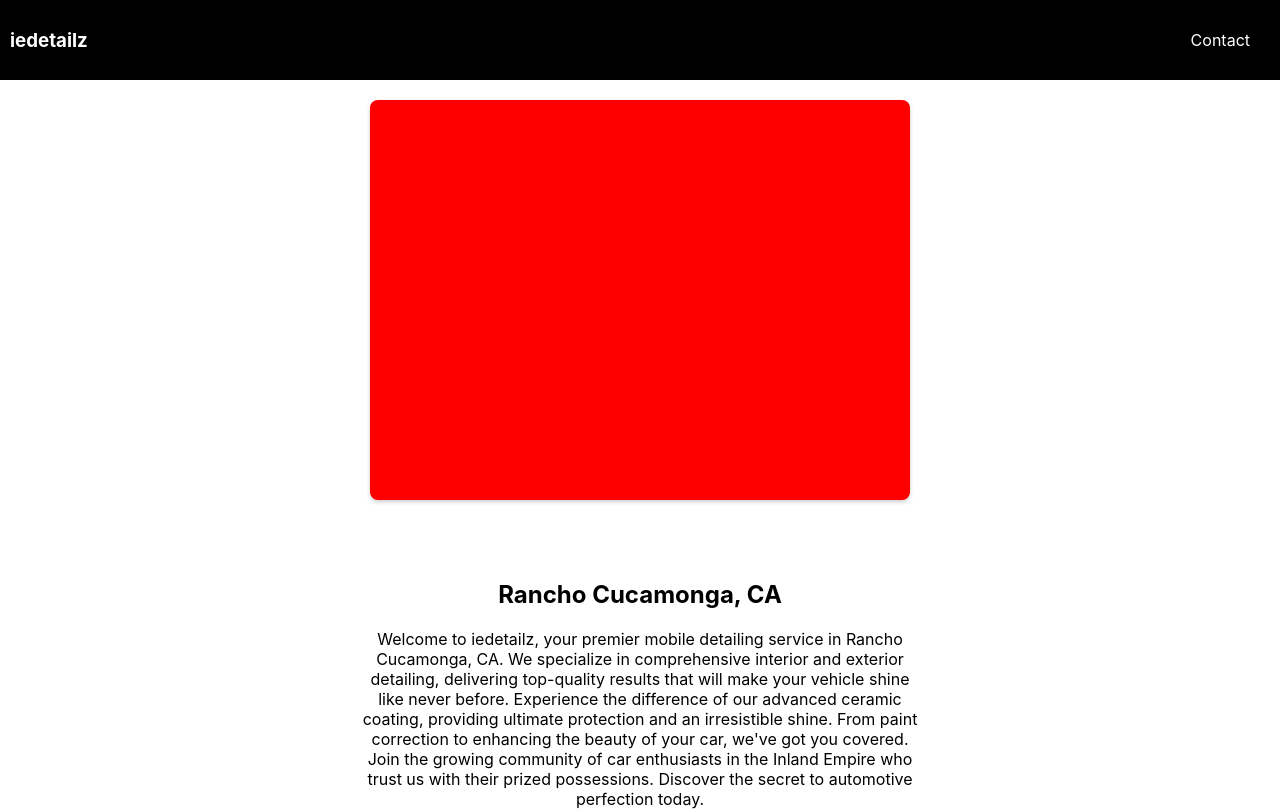
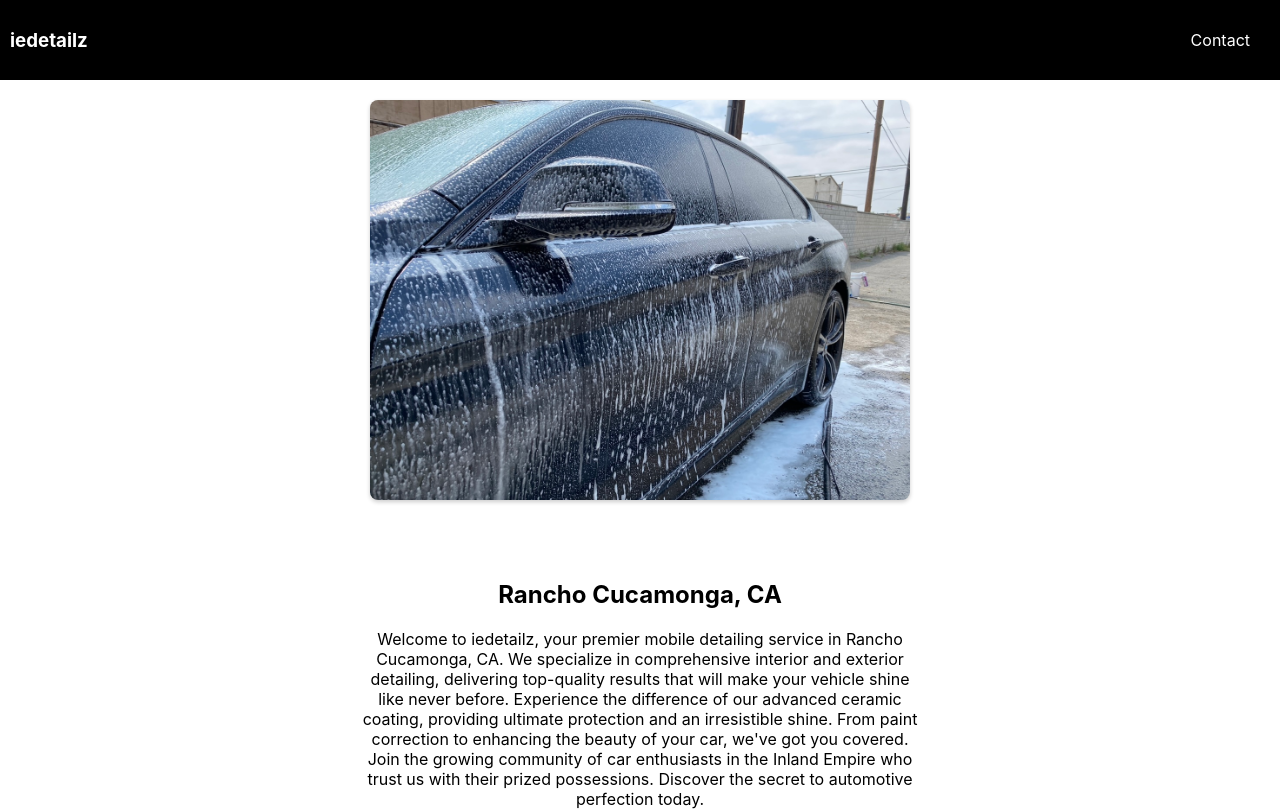
Before and after one commit to Bryvn1xx/iedetailz, a React (Create React App) app: page / in a window 1280 px wide. Shown: the top 811 px of the page. Built offline with nearby package versions, Linux system fonts and the light colour scheme.

Commit message:
logo uploaded

```diff
--- a/src/App.css
+++ b/src/App.css
@@ -59,7 +59,6 @@
 
 
 .featured-image {
-  background-color: red;
   background-size: cover;
   background-position: center;
   height: 300px;
--- a/src/Home.js
+++ b/src/Home.js
@@ -1,10 +1,9 @@
 import React from 'react';
-
+import logo from './IMG_0038.jpg';
 const Home = () => {
   return (
     <div className="home-container">
-      <div className="featured-image"></div>
-
+      <img className='featured-image'src={logo}/>
       <section className="about-section">
         <h2>Rancho Cucamonga, CA</h2>
         <p>
```
Also changed, not shown: src/IMG_0038.jpg (added).
